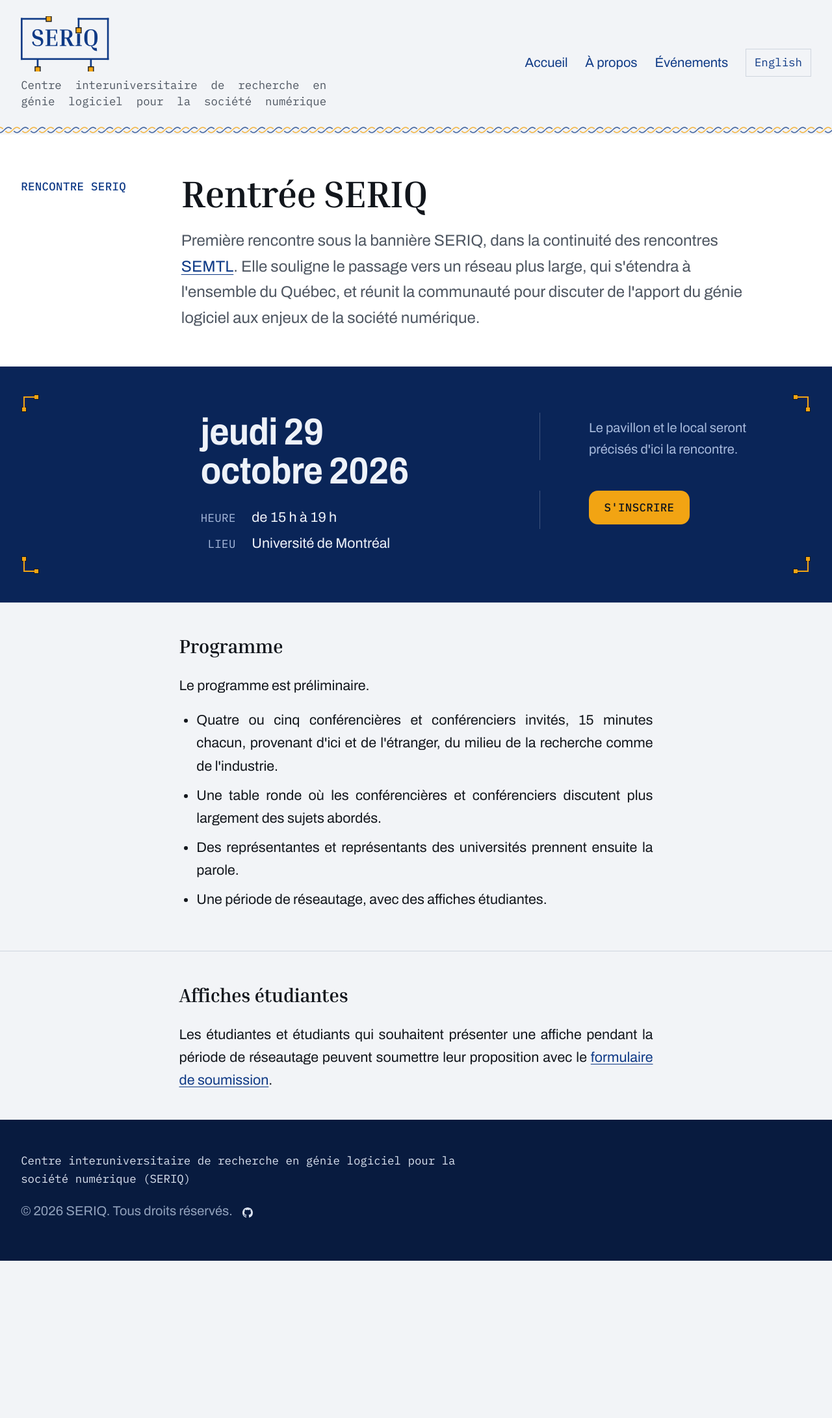
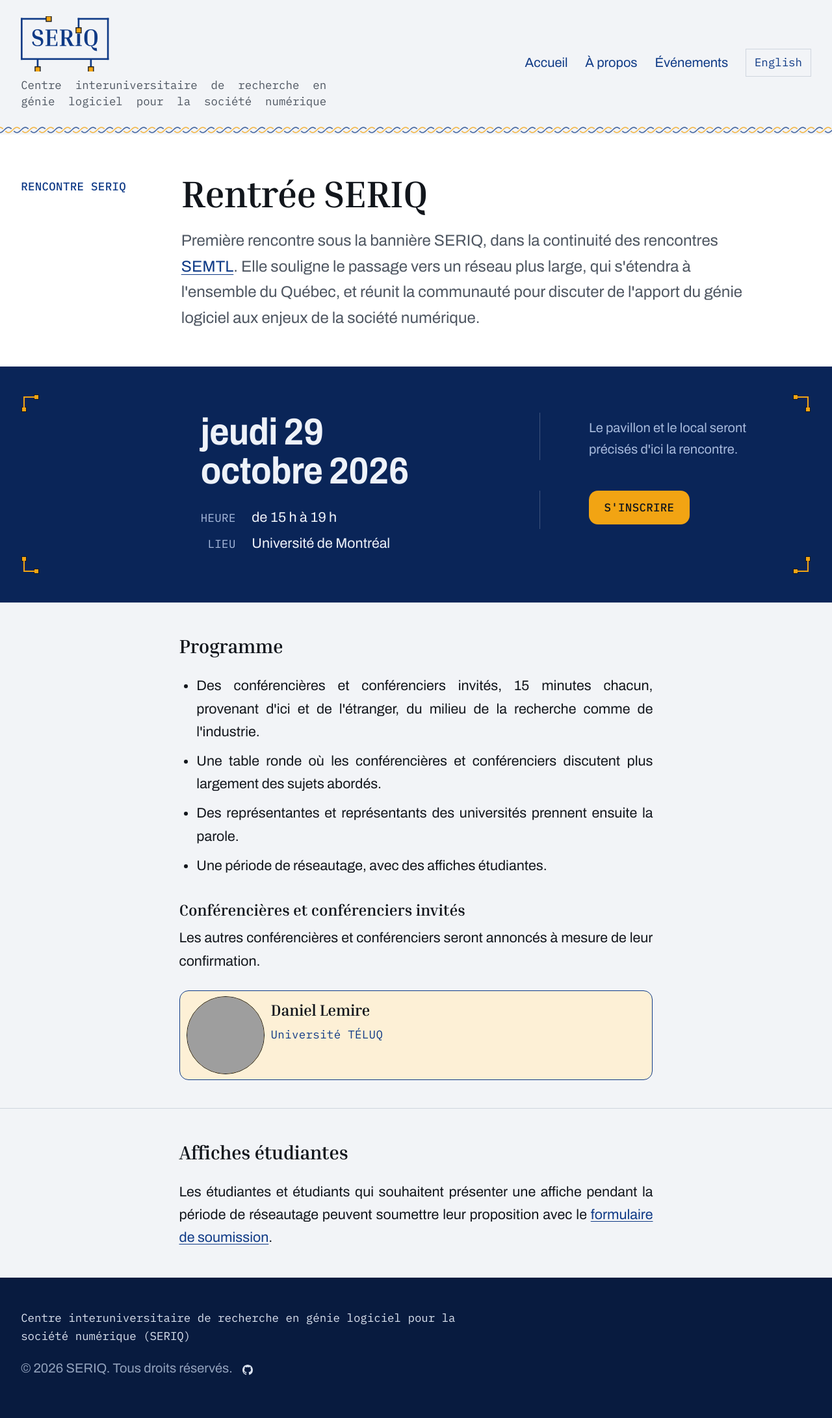
Before and after one commit to seriq-ca/seriq-ca.github.io, a Jekyll site: the page built from _events/2026-10-29-rentree-seriq.md, in a window 1280 px wide. Shown: the whole page at 65% size. Built offline with Jekyll 4.4.1, drawn with Linux system fonts in a browser that asks for light colours; before the commit the page ends 1940 px from its top, so only the background shows below that; grey boxes are pictures that could not be loaded.

Commit message:
List invited speakers on the rentrée event page

```diff
--- a/_config.yml
+++ b/_config.yml
@@ -59,5 +59,6 @@
   - TODO.md
   - README.md
   - assets/img/members/README.md
+  - assets/img/speakers/README.md
   - vendor
   - "*.pdf"
--- a/_data/i18n/en.yml
+++ b/_data/i18n/en.yml
@@ -68,6 +68,7 @@
   register: Register
   next_details: Meeting details
   past_heading: Past meetings
+  keynote: Keynote
   archive_source: >-
     Originally published on the SEMTL site:
 
--- a/_data/i18n/fr.yml
+++ b/_data/i18n/fr.yml
@@ -69,6 +69,7 @@
   register: S'inscrire
   next_details: Détails de la rencontre
   past_heading: Rencontres passées
+  keynote: Conférence d'ouverture
   archive_source: >-
     Publié à l'origine sur le site SEMTL :
 
--- a/_events/2026-10-29-rentree-seriq.md
+++ b/_events/2026-10-29-rentree-seriq.md
@@ -52,12 +52,11 @@
 <section class="band band--paper">
   <div class="wrap">
     <h2>Programme</h2>
-    <p class="note">Le programme est préliminaire.</p>
     <ul>
       <li>
-        Quatre ou cinq conférencières et conférenciers invités, 15 minutes
-        chacun, provenant d'ici et de l'étranger, du milieu de la recherche
-        comme de l'industrie.
+        Des conférencières et conférenciers invités, 15 minutes chacun,
+        provenant d'ici et de l'étranger, du milieu de la recherche comme de
+        l'industrie.
       </li>
       <li>
         Une table ronde où les conférencières et conférenciers discutent plus
@@ -71,6 +70,13 @@
         Une période de réseautage, avec des affiches étudiantes.
       </li>
     </ul>
+
+    <h3>Conférencières et conférenciers invités</h3>
+    <p class="note">
+      Les autres conférencières et conférenciers seront annoncés à mesure de
+      leur confirmation.
+    </p>
+    {% include speakers.html event="rentree-2026" %}
   </div>
 </section>
 
--- /dev/null
+++ b/_includes/speakers.html
@@ -0,0 +1,88 @@
+{%- comment %}
+  Invited speakers for one event. Call with the basename of a file under
+  _data/speakers/, e.g. {% include speakers.html event="rentree-2026" %}.
+
+  Shared by both language versions of an event page, so the two cannot drift:
+  the roster and the order are stated once, and each card picks the prose for
+  `page.lang`. Speakers confirm one at a time and their material arrives late,
+  so `title`, `abstract` and `bio` are all optional — a card with none of them
+  is a name, an affiliation and a portrait, which is the honest state of a
+  programme still being built.
+
+  Cards reuse .member-list wholesale: the wire, the ports and the portrait node
+  are the same component as the committee register on About, and only the
+  speaker's own prose is styled here.
+
+  `photo` takes either a filename in assets/img/speakers/ or an absolute URL.
+  The members register deliberately dropped its remote branch, but speakers are
+  not ours to ask for a file, so a URL hotlinks their own copy: it can break or
+  change under us, and it tells their host the IP of everyone who loads this
+  page. `referrerpolicy` keeps the referring URL out of that request; nothing
+  keeps the IP out of it.
+
+  A field that is present but empty counts as absent, so the keys can sit in the
+  data file as a form to fill in. Liquid treats "" as truthy, so a bare `if` on a
+  field would emit an empty element; each value is piped through `strip` — which
+  also turns a missing key into "" — and compared against "" explicitly.
+
+  Abstracts and bios usually arrive in one language only. Rather than drop the
+  field or silently show French prose as though it were English, the card falls
+  back to whichever language exists and marks it with `lang`, so screen readers
+  and hyphenation treat it correctly.
+{% endcomment -%}
+{%- assign t = site.data.i18n[page.lang] -%}
+{%- assign speakers = site.data.speakers[include.event] -%}
+{%- assign other_lang = "fr" -%}
+{%- if page.lang == "fr" %}{% assign other_lang = "en" %}{% endif -%}
+<ul class="member-list speaker-list">
+  {%- for s in speakers %}
+  <li>
+    {%- if s.photo %}
+    {%- assign src = '/assets/img/speakers/' | append: s.photo | relative_url -%}
+    {%- if s.photo contains '://' %}{% assign src = s.photo %}{% endif -%}
+    <img class="portrait" src="{{ src }}"
+         alt="" width="120" height="120" loading="lazy" decoding="async"
+         referrerpolicy="no-referrer">
+    {%- else %}
+    <span class="portrait portrait--empty" aria-hidden="true"></span>
+    {%- endif %}
+    <div class="member-text">
+      {%- if s.keynote %}
+      <p class="speaker-tag">{{ t.events.keynote }}</p>
+      {%- endif %}
+      <p class="name">
+        {%- if s.url %}<a href="{{ s.url }}">{{ s.name }}</a>{% else %}{{ s.name }}{% endif -%}
+      </p>
+      {%- comment %}A plain string affiliation is the same in both languages; a
+      mapping names it per language.{% endcomment -%}
+      {%- if s.affiliation %}
+      <p class="meta">{% if s.affiliation.fr %}{{ s.affiliation[page.lang] }}{% else %}{{ s.affiliation }}{% endif %}</p>
+      {%- endif %}
+
+      {%- assign title = s.title[page.lang] | strip -%}
+      {%- assign title_lang = "" -%}
+      {%- if title == "" %}{% assign title = s.title[other_lang] | strip %}{% assign title_lang = other_lang %}{% endif -%}
+      {%- if title == "" %}{% assign title_lang = "" %}{% endif -%}
+      {%- if title != "" %}
+      <p class="speaker-title"{% if title_lang != "" %} lang="{{ title_lang }}"{% endif %}><cite>{{ title }}</cite></p>
+      {%- endif %}
+
+      {%- assign abstract = s.abstract[page.lang] | strip -%}
+      {%- assign abstract_lang = "" -%}
+      {%- if abstract == "" %}{% assign abstract = s.abstract[other_lang] | strip %}{% assign abstract_lang = other_lang %}{% endif -%}
+      {%- if abstract == "" %}{% assign abstract_lang = "" %}{% endif -%}
+      {%- if abstract != "" %}
+      <div class="speaker-abstract"{% if abstract_lang != "" %} lang="{{ abstract_lang }}"{% endif %}>{{ abstract | markdownify }}</div>
+      {%- endif %}
+
+      {%- assign bio = s.bio[page.lang] | strip -%}
+      {%- assign bio_lang = "" -%}
+      {%- if bio == "" %}{% assign bio = s.bio[other_lang] | strip %}{% assign bio_lang = other_lang %}{% endif -%}
+      {%- if bio == "" %}{% assign bio_lang = "" %}{% endif -%}
+      {%- if bio != "" %}
+      <div class="speaker-bio"{% if bio_lang != "" %} lang="{{ bio_lang }}"{% endif %}>{{ bio | markdownify }}</div>
+      {%- endif %}
+    </div>
+  </li>
+  {%- endfor %}
+</ul>
--- a/_sass/_components.scss
+++ b/_sass/_components.scss
@@ -374,6 +374,67 @@
   .member-list li:nth-child(-n + 3)::after        { display: none; }
 }
 
+/* Invited speakers. The same card, wire and portrait node as the committee
+   register above — a speaker is another node on the same network, and the two
+   registers should not read as two different components.
+
+   What differs is the payload: a committee card is a name and an institution,
+   a speaker card carries a talk title, an abstract and a bio. That prose needs
+   a measure, so the list stays one column at every width instead of going to
+   two and three, and only the vertical wire is ever drawn. The overrides carry
+   both class names so they match the specificity of the multi-column rules
+   above and win on source order.
+
+   The committee register breaks out of the prose column because three columns
+   of name-and-institution need the room. One column of abstract does not: left
+   at the band's full width it sets ~130-character lines and starts out of line
+   with the heading above it, so this one keeps the prose measure, the way
+   .partner-logos does.
+
+   A card with no title yet is a name, an affiliation and a portrait. That is
+   the intended state while the programme is still being built, not a gap to be
+   padded with placeholder text. */
+.member-list.speaker-list {
+  grid-template-columns: 1fr;
+  max-width: var(--prose); margin-inline: auto;
+  /* A speaker is the draw, so the portrait is given the room a committee
+     thumbnail does not need. Sized in px rather than rem, as this component's
+     opening comment asks: --node-r has to be exactly half the portrait for the
+     wires between cards to leave and arrive at a node's centre, and the root
+     font size scales with the viewport, so a rem portrait would drift away
+     from a px wire as the window grows. */
+  --node-r: 61px;   /* half the 120px portrait plus its own 1px casing */
+}
+.member-list.speaker-list .portrait { width: 120px; height: 120px; }
+.member-list.speaker-list li::before { display: none; }
+.member-list.speaker-list li:not(:first-child)::after { display: block; }
+.member-list.speaker-list li:first-child::after { display: none; }
+
+/* Keynote tag. The chip vocabulary the axis labels already use, so it reads as
+   part of the same system: mono, small, on the page's own surface colour, which
+   is what separates it from the card's warm ground. It sits above the name
+   rather than beside it, so a long affiliation cannot push it off the line. */
+.speaker-tag {
+  display: inline-block; margin: 0 0 .35rem;
+  padding: .2rem .6rem; border-radius: 999px;
+  background: var(--surface); color: var(--warm-ink);
+  font-family: var(--f-mono); font-size: var(--t-xs); letter-spacing: .02em;
+}
+
+.speaker-title {
+  margin: .5rem 0 0; font-family: var(--f-display); font-size: var(--t-md);
+}
+/* The site sets talk titles in italic; the card's own cite carries that, so it
+   does not need a second slant from the browser default. */
+.speaker-title cite { font-style: italic; }
+.speaker-abstract, .speaker-bio { margin-top: .5rem; }
+.speaker-abstract p, .speaker-bio p {
+  margin: .4rem 0 0; font-size: var(--t-sm); color: var(--ink-2);
+  max-width: none;   /* the card is already the measure */
+}
+/* A bio is context for the abstract above it, not a peer of it. */
+.speaker-bio p { font-size: var(--t-xs); }
+
 /* Partner logos. Four official marks, each shown in its own colours at the
    size the row can carry — these are the institutions the Centre is made of,
    so they are on show rather than muted into a uniform grey row. Nothing here
```
Also changed, not shown: _data/speakers/rentree-2026.yml (added, +40 -0 lines), _events/en/2026-10-29-rentree-seriq.md (+8 -3 lines), assets/img/speakers/README.md (added, +38 -0 lines).
